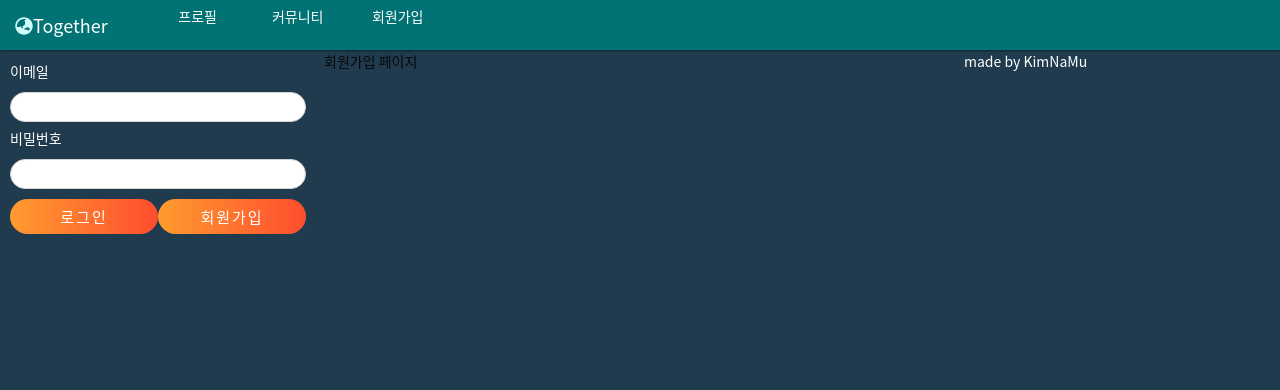
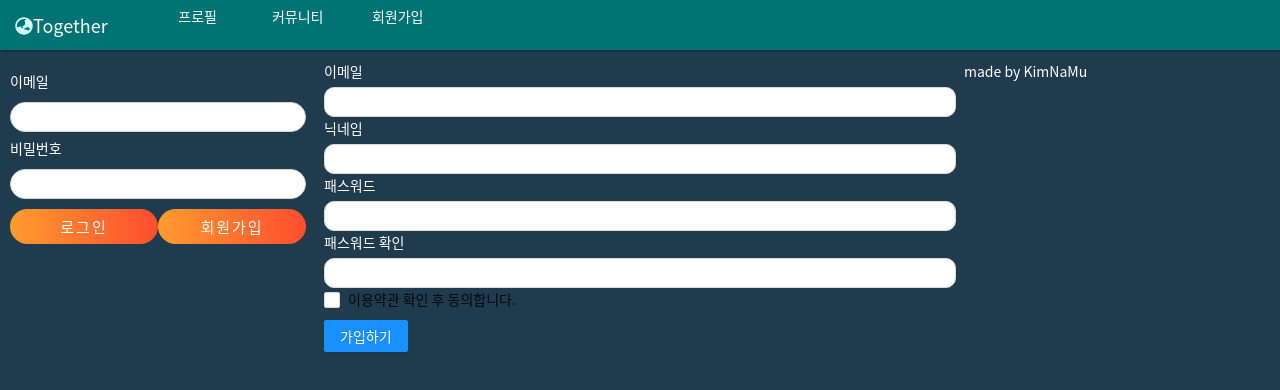
Before and after one commit to NaamuKim/Together, a Next.js app in the folder prepare/front/: page /signup in a window 1280 px wide. Shown: the top 390 px of the page. Built offline with nearby package versions, Linux system fonts and the light colour scheme; a web font is replaced by a local one; what emotion-reset would draw is missing.

Commit message:
Add: singup-form and postform

```diff
--- a/prepare/front/components/Header.js
+++ b/prepare/front/components/Header.js
@@ -15,6 +15,7 @@ const NavStyle = styled.nav`
   background-color: #017374;
   z-index: 10;
   box-shadow: 1px 2px rgba(0, 0, 0, 0.2);
+  margin-bottom: 10px;
   @media screen and (max-width: 768px) {
     flex-direction: column;
     align-items: center;
--- a/prepare/front/pages/index.js
+++ b/prepare/front/pages/index.js
@@ -1,10 +1,11 @@
 import React from "react";
 import AppLayout from "../components/AppLayout";
+import PostForm from "../components/PostForm";
 
 const Home = () => {
   return (
     <AppLayout>
-      <div>Hello, Next!</div>
+      <PostForm />
     </AppLayout>
   );
 };
--- a/prepare/front/pages/signup.js
+++ b/prepare/front/pages/signup.js
@@ -1,10 +1,124 @@
-import React from "react";
+import React, { useCallback, useState } from "react";
+import Head from "next/head";
 import AppLayout from "../components/AppLayout";
+import { Button, Checkbox, Form, Input } from "antd";
+import styled from "@emotion/styled";
+import useInput from "../hooks/useinput";
+
+const ErrorMessage = styled.div`
+  color: darkred;
+`;
+
+const SubmitWrapper = styled.div`
+  margin-top: 10px;
+`;
+
+const Label = styled.label`
+  color: white;
+`;
+
+const InputStyle = styled(Input)`
+  border-radius: 10px;
+  height: 30px;
+  padding: 0 20px;
+  margin-top: 5px;
+`;
 
 const Signup = () => {
+  const [email, onChangeEmail] = useInput("");
+  const [nickname, onChangeNickname] = useInput("");
+  const [password, onChangePassword] = useInput("");
+  const [passwordCheck, setPasswordCheck] = useState("");
+  const [passwordError, setPasswordError] = useState(false);
+  const onChangePasswordCheck = useCallback(
+    (e) => {
+      setPasswordCheck(e.target.value);
+      setPasswordError(e.target.value !== password);
+    },
+    [password]
+  );
+  const [term, setTerm] = useState(false);
+  const [termError, setTermError] = useState(false);
+  const onChangeTerm = useCallback((e) => {
+    setTerm(e.target.checked);
+    setTermError(false);
+  }, []);
+
+  const onSubmit = useCallback(() => {
+    if (password !== passwordCheck) {
+      return setPasswordError(true);
+    }
+    if (!term) {
+      return setTermError(true);
+    }
+  }, [email, password, passwordCheck, term]);
+
   return (
     <AppLayout>
-      <div>회원가입 페이지</div>
+      <Head>
+        <title>회원가입 | Together</title>
+      </Head>
+      <Form onSubmit={onSubmit}>
+        <div>
+          <Label htmlFor="user-email">이메일</Label>
+          <br />
+          <InputStyle
+            name="user-email"
+            type="email"
+            value={email}
+            onChange={onChangeEmail}
+            required
+          />
+        </div>
+        <div>
+          <Label htmlFor="user-nickname">닉네임</Label>
+          <br />
+          <InputStyle
+            name="user-nickname"
+            value={nickname}
+            onChange={onChangeNickname}
+            required
+          />
+        </div>
+        <div>
+          <Label htmlFor="user-password">패스워드</Label>
+          <br />
+          <InputStyle
+            name="user-password"
+            type="password"
+            value={password}
+            onChange={onChangePassword}
+            required
+          />
+        </div>
+        <div>
+          <Label htmlFor="user-check-password">패스워드 확인</Label>
+          <br />
+          <InputStyle
+            name="user-check-password"
+            type="password"
+            value={passwordCheck}
+            onChange={onChangePasswordCheck}
+            required
+          />
+          {passwordError && (
+            <ErrorMessage>비밀번호가 일치하지 않습니다.</ErrorMessage>
+          )}
+        </div>
+        <div>
+          <Checkbox name="user-term" checked={term} onChange={onChangeTerm}>
+            이용약관 확인 후 동의합니다.
+          </Checkbox>
+          {termError && (
+            <ErrorMessage>약관 동의는 필수사항입니다.</ErrorMessage>
+          )}
+        </div>
+        <SubmitWrapper>
+          <Button type="primary" htmlType="submit">
+            가입하기
+          </Button>
+        </SubmitWrapper>
+      </Form>
     </AppLayout>
   );
 };
```
Also changed, not shown: prepare/front/components/PostForm.js (added, +39 -0 lines).
